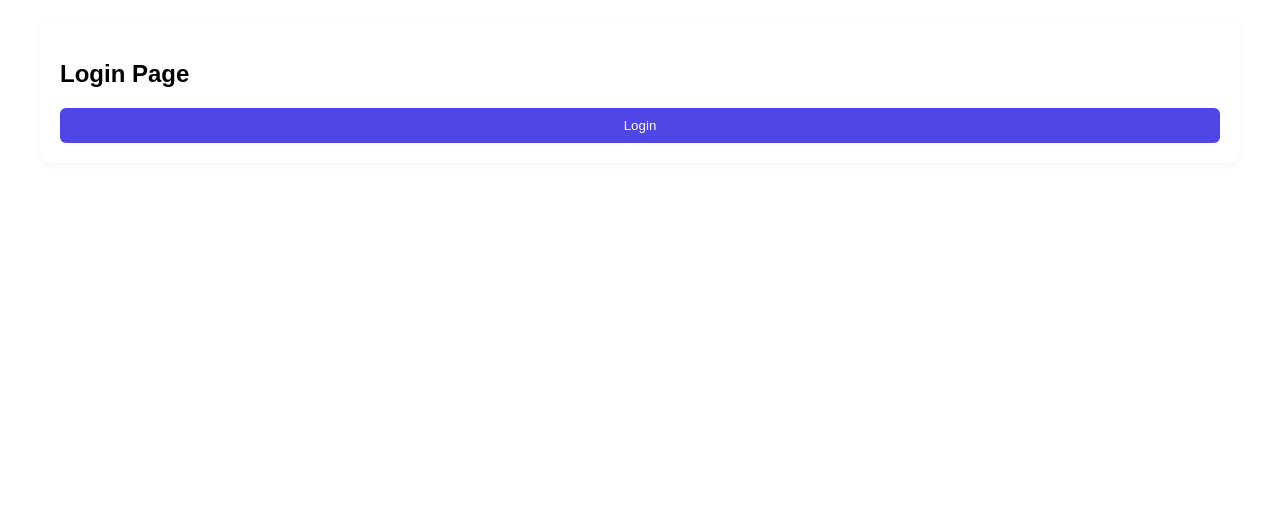
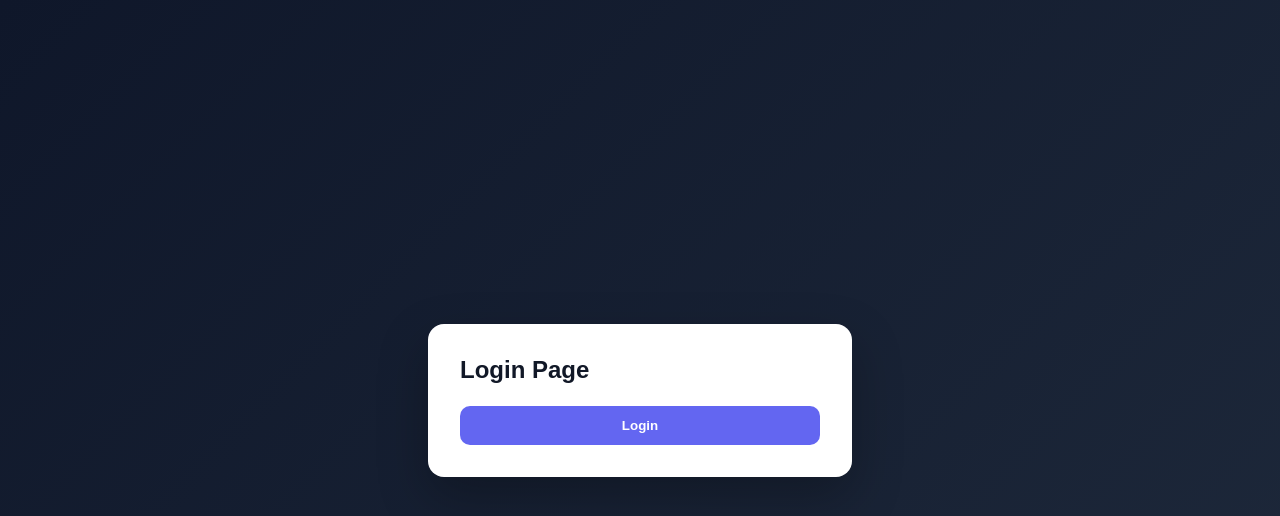
Before and after one commit to MinaNgh/saas-dashboard, a React (Create React App) app: page /login in a window 1280 px wide. Shown: the top 516 px of the page. Built offline with nearby package versions, Linux system fonts and the light colour scheme.

Commit message:
improve login page UI styling

```diff
--- a/src/App.css
+++ b/src/App.css
@@ -231,15 +231,57 @@ h1 {
     display: none;
   }
 }
-#loginButton{
-  width: 100%;
-  padding: 10px;
-  background-color: #4f46e5;
+
+.login-container {
+  height: 100vh;
+  display: flex;
+  justify-content: center;
+  align-items: center;
+
+  background: linear-gradient(135deg, #0f172a, #1e293b);
+  font-family: Arial, sans-serif;
+}
+
+.login-card {
+  width: 360px;
+  padding: 32px;
+
+  background: white;
+  border-radius: 16px;
+
+  box-shadow: 0 20px 50px rgba(0, 0, 0, 0.25);
+
+  display: flex;
+  flex-direction: column;
+  gap: 12px;
+}
+
+.login-card h2 {
+  margin: 0;
+  font-size: 24px;
+  color: #111827;
+}
+
+.login-card button {
+  margin-top: 10px;
+  padding: 12px;
+
+  border: none;
+  border-radius: 10px;
+
+  background: #6366f1;
   color: white;
-  border: none;
-  border-radius: 6px;
+  font-weight: bold;
+
   cursor: pointer;
+  transition: 0.2s;
 }
-#loginButton:hover{
-   background-color: #4338ca;
+
+.login-card button:hover {
+  background: #4f46e5;
+  transform: translateY(-1px);
 }
+
+.login-card button:active {
+  transform: scale(0.98);
+}
--- a/src/features/auth/Login.jsx
+++ b/src/features/auth/Login.jsx
@@ -9,8 +9,8 @@ function Login(){
         navigate("/");
     };
     return(
-        <div className="container">
-            <div className="card">
+        <div className="login-container">
+            <div className="login-card">
                 <h2>Login Page</h2>
                 <button id="loginButton" onClick={handleLogin}>Login</button>
             </div>
```
